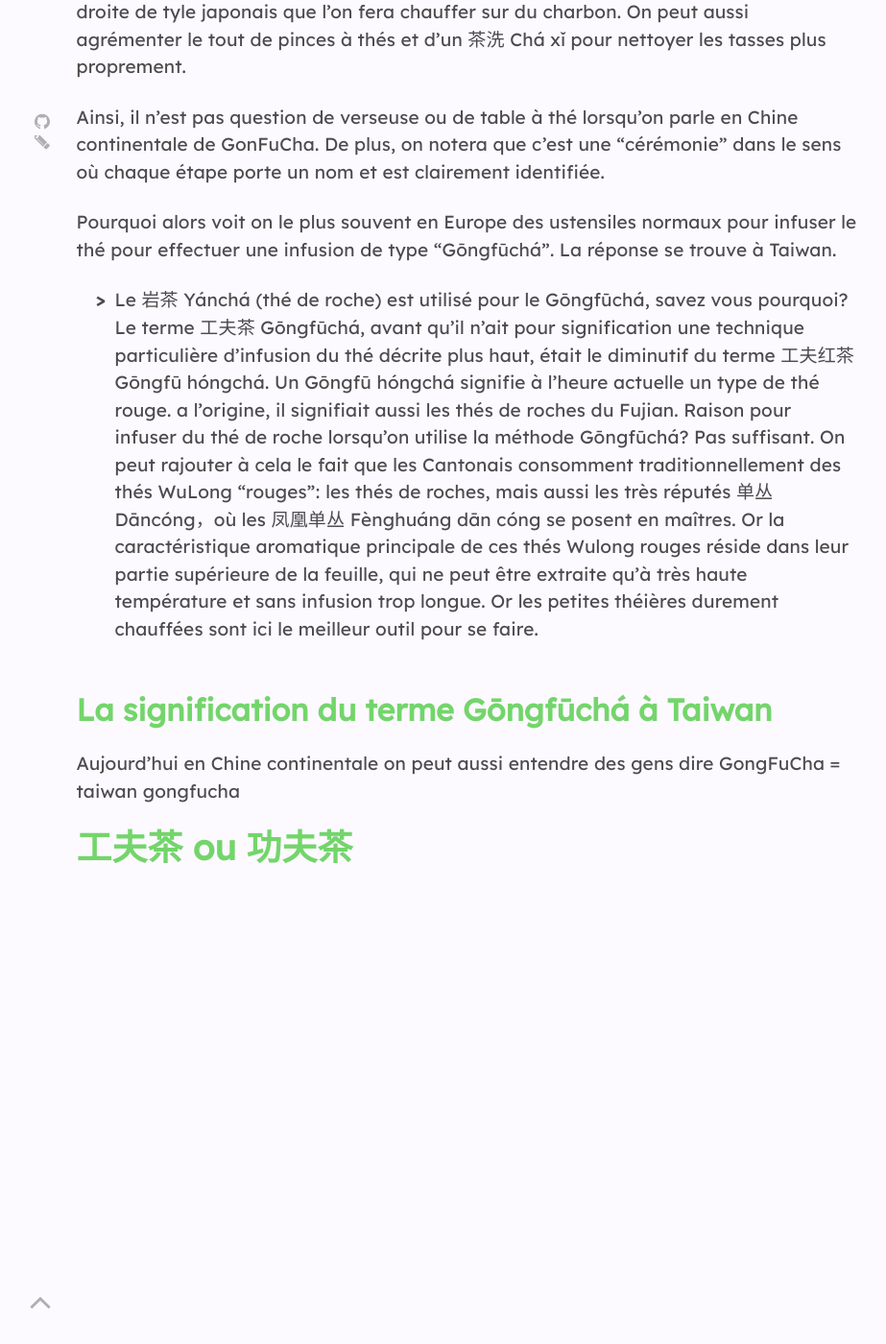
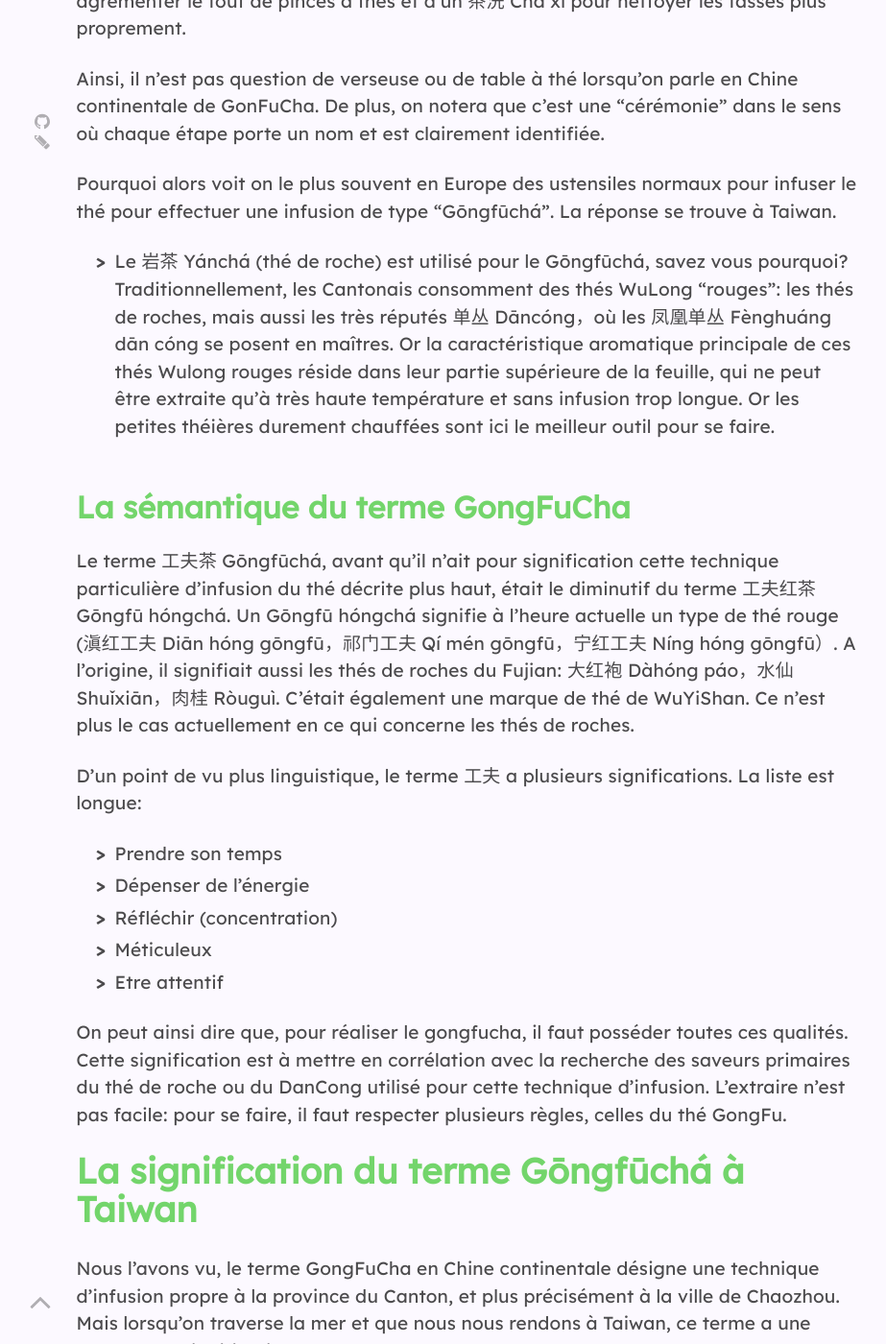
Before and after one commit to brutdethe/site, a Jekyll site: the page built from ressources/_expert/Gong-Fu-Cha.md, in a window 1280 px wide and 1400 px high, scrolled down 1341 px. Shown: the whole window at 96% size, without its empty margins (154-1077 px from the left). Built offline with Jekyll 4.4.1, drawn with Linux system fonts in a browser that asks for light colours; nearby versions of some CDN libraries; before the commit the page ends 2271 px from its top, so only the background shows below that; some of the changed text lies outside the part shown.

Commit message:
continuation article GongFuCha

```diff
--- a/ressources/_expert/Gong-Fu-Cha.md
+++ b/ressources/_expert/Gong-Fu-Cha.md
@@ -11,12 +11,12 @@ Le problème est qu'en Chine, le terme GongFuCha ne signifie en rien cette méth
 
 Nous nous sommes de ce fait intéressé à cette question, dans notre dynamique de recherche et de transmission de la culture authentique du Thé sous toutes ses formes: ici, la forme sera la sémantique des termes.
 
-# Le Gōngfūchá de Chine continentale, et le Gōngfūchá de Taiwan
+# Le Gōngfūchá de Chine continentale
 
 La clef à cette question fondamentale se trouve dans la géographie.
 En Chine continentale, le terme Gōngfūchá ne signifie pas exactement la même chose qu'à Taiwan. Explications
 
-## La signification du terme Gōngfūchá en Chine continentale
+## Le Gōngfūchá en Chine continentale : une technique d'infusion très locale et cérémoniale
 
 Le 工夫茶 Gōngfūchá, en Chine continentale, désigne la manière d'infuser un thé selon la méthode de 潮州 Cháozhōu. Cháozhōu est une ville située dans la province de Canton, au sud Est de la Chine.
 Cette méthode consiste à infuser dans une petite théière (紫砂壶 Zǐshāhú exclusivement) un 岩茶 Yánchá* (thé de roche) depuis la théière directement dans des tasses à thé, selon un ordre et un doigté précis. Chaque étape porte un nom, faisant référence au passé guerrier de la Chine ancienne.
@@ -31,13 +31,32 @@ Pourquoi alors voit on le plus souvent en Europe des ustensiles normaux pour inf
 La réponse se trouve à Taiwan.
 
 * Le 岩茶 Yánchá (thé de roche) est utilisé pour le Gōngfūchá, savez vous pourquoi?
-Le terme 工夫茶 Gōngfūchá, avant qu'il n'ait pour signification une technique particulière d'infusion du thé décrite plus haut, était le diminutif du terme 工夫红茶 Gōngfū hóngchá. Un Gōngfū hóngchá signifie à l'heure actuelle un type de thé rouge. a l'origine, il signifiait aussi les thés de roches du Fujian. Raison pour infuser du thé de roche lorsqu'on utilise la méthode Gōngfūchá?
-Pas suffisant. On peut rajouter à cela le fait que les Cantonais consomment traditionnellement des thés WuLong "rouges": les thés de roches, mais aussi les très réputés 单丛 Dāncóng，où les 凤凰单丛 Fènghuáng dān cóng se posent en maîtres. Or la caractéristique aromatique principale de ces thés Wulong rouges réside dans leur partie supérieure de la feuille, qui ne peut être extraite qu'à très haute température et sans infusion trop longue. Or les petites théières durement chauffées sont ici le meilleur outil pour se faire.
+Traditionnellement, les Cantonais consomment des thés WuLong "rouges": les thés de roches, mais aussi les très réputés 单丛 Dāncóng，où les 凤凰单丛 Fènghuáng dān cóng se posent en maîtres. Or la caractéristique aromatique principale de ces thés Wulong rouges réside dans leur partie supérieure de la feuille, qui ne peut être extraite qu'à très haute température et sans infusion trop longue. Or les petites théières durement chauffées sont ici le meilleur outil pour se faire.
+
+## La sémantique du terme GongFuCha
+
+Le terme 工夫茶 Gōngfūchá, avant qu'il n'ait pour signification cette technique particulière d'infusion du thé décrite plus haut, était le diminutif du terme 工夫红茶 Gōngfū hóngchá. Un Gōngfū hóngchá signifie à l'heure actuelle un type de thé rouge (滇红工夫 Diān hóng gōngfū，祁门工夫 Qí mén gōngfū，宁红工夫 Níng hóng gōngfū）. A l'origine, il signifiait aussi les thés de roches du Fujian: 大红袍 Dàhóng páo，水仙 Shuǐxiān，肉桂 Ròuguì. C'était également une marque de thé de WuYiShan. Ce n'est plus le cas actuellement en ce qui concerne les thés de roches.
+
+D'un point de vu plus linguistique, le terme 工夫 a plusieurs significations. La liste est longue:
+- Prendre son temps
+- Dépenser de l'énergie
+- Réfléchir (concentration)
+- Méticuleux
+- Etre attentif
+
+On peut ainsi dire que, pour réaliser le gongfucha, il faut posséder toutes ces qualités. Cette signification est à mettre en corrélation avec la recherche des saveurs primaires du thé de roche ou du DanCong utilisé pour cette technique d'infusion. L'extraire n'est pas facile: pour se faire, il faut respecter plusieurs règles, celles du thé GongFu.
+
+# La signification du terme Gōngfūchá à Taiwan
+
+Nous l'avons vu, le terme GongFuCha en Chine continentale désigne une technique d'infusion propre à la province du Canton, et plus précisément à la ville de Chaozhou. Mais lorsqu'on traverse la mer et que nous nous rendons à Taiwan, ce terme a une toute autre signification.
+
+A Taiwan, le GongFuCha désigne simplement l'infusion traditionnelle à la chinoise, avec pour spécificité d'utiliser une théière. Se traduisant par 泡茶 en chinois, cette technique utilise l'ensemble des ustensiles possibles pour la préparation du thé (inlcuant les verseuses, les tables à thés, etc).
+Elle est de plus extrêment libre: aucune règle n'est figée, bien qu'un standard dans les étapes d'infusion est la plupart du temps utilisé.
+
+On voit donc ici la différence fondamentale entre les deux même mots utilisés dans deux pays différents.
+En Europe, nous avons surtout été inspiré par Taiwan en matière de tradition du thé, ce qui explique que pour les Européens le GongFuCha est la technique traditionnelle chinoise d'infusion utilisant une théière.
 
 
-
-## La signification du terme Gōngfūchá à Taiwan
-
-Aujourd'hui en Chine continentale on peut aussi entendre des gens dire GongFuCha = taiwan gongfucha
+A noter: aujourd'hui en Chine continentale, on voit beaucoup de marchands ou de sites proposant des set "GongFuCha" de style Taiwanais.
 
 # 工夫茶 ou 功夫茶
```
